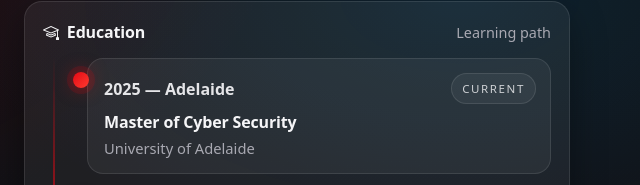
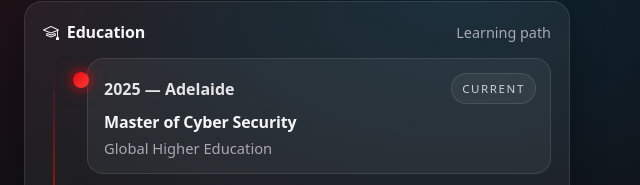
Before and after one commit to f1amer/web, a plain HTML site: page index.html in a window 1280 px wide. Shown: the part 963-1148 px from the top of the page, 628-1268 px from the left. Drawn offline with nearby package versions, Linux system fonts and the light colour scheme.

Commit message:
Update index.html

```diff
--- a/index.html
+++ b/index.html
@@ -220,7 +220,7 @@
                     <div class="tree-badge">Current</div>
                   </div>
                   <div class="tree-main">Master of Cyber Security</div>
-                  <div class="tree-muted">University of Adelaide</div>
+                  <div class="tree-muted">Global Higher Education</div>
                 </div>
               </div>
 
```
